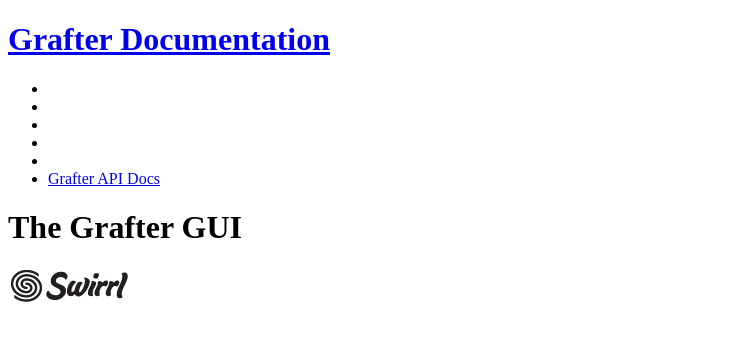
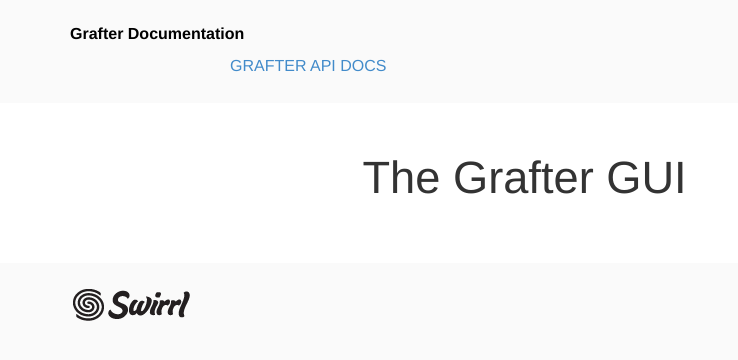
Before and after one commit to Swirrl/grafter-docs, a Jekyll site: the page built from _about/003_grafter_gui.md, in a window 1280 px wide. Shown: the top 360 px of the page, without its empty margins (0-738 px from the left). Built offline with Jekyll 4.4.1, drawn with Linux system fonts in a browser that asks for light colours.

Commit message:
fix assets path

```diff
--- a/_includes/head.html
+++ b/_includes/head.html
@@ -5,5 +5,5 @@
 	<meta name="viewport" content="width=device-width">
 	<meta name="description" content="{{ site.description }}">
 	<link rel="canonical" href="{{ page.url | replace:'index.html','' | prepend: site.baseurl | prepend: site.url }}">
-	<link rel="stylesheet" href="{{ "./assets/docs.css" | prepend: site.baseurl }}">
+	<link rel="stylesheet" href="{{ "../assets/docs.css" | prepend: site.baseurl }}">
 </head>
```
